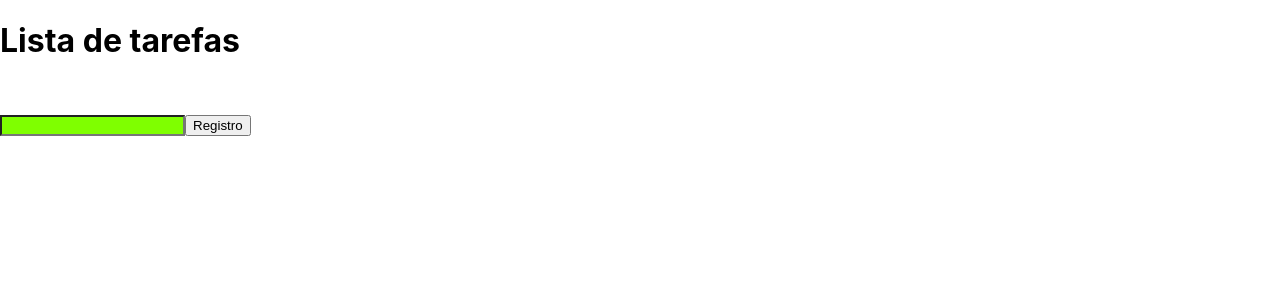
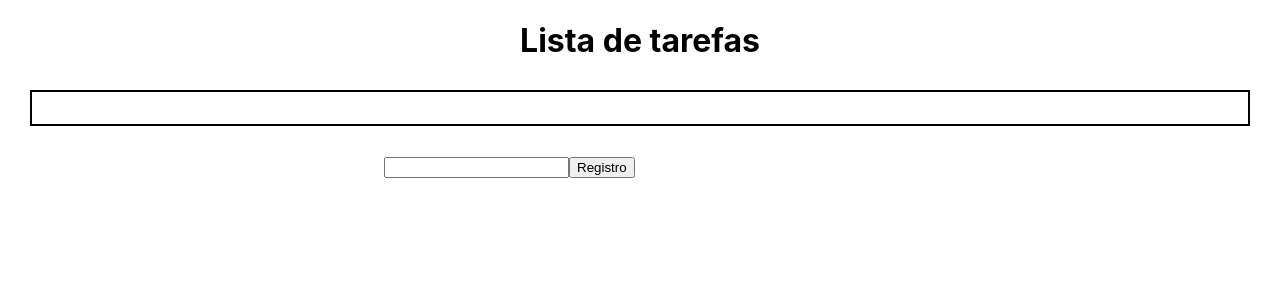
Before and after one commit to johntec-ads/profissional, a React (Create React App) app: page / in a window 1280 px wide. Shown: the top 300 px of the page. Built offline with nearby package versions, Linux system fonts and the light colour scheme.

Commit message:
upProject

```diff
--- a/src/App.js
+++ b/src/App.js
@@ -39,7 +39,7 @@ function App () {
   /* Area de renderização */
   return (
     <div>
-      <h1> Lista de tarefas  </h1>
+      <h1 className='titulo' > Lista de tarefas  </h1>
 
       <div className='container'>
         {/* Varrendo com o map */ }
--- a/src/style/style.css
+++ b/src/style/style.css
@@ -1,10 +1,24 @@
+.titulo{
+  text-align: center;
+
+}
+
+
 .container {
   display: flex;
+  border: 2px solid black;
+  margin: 30px;
+
+
 }
+
+
 .linha {
 
   display: flex;
   justify-content: space-between;
+
+
 }
 .botao{
   background-color: aqua;
@@ -13,5 +27,6 @@
 
 }
 .texto{
-  background-color: chartreuse;
+  margin-left: 30%;
+
 }
```
